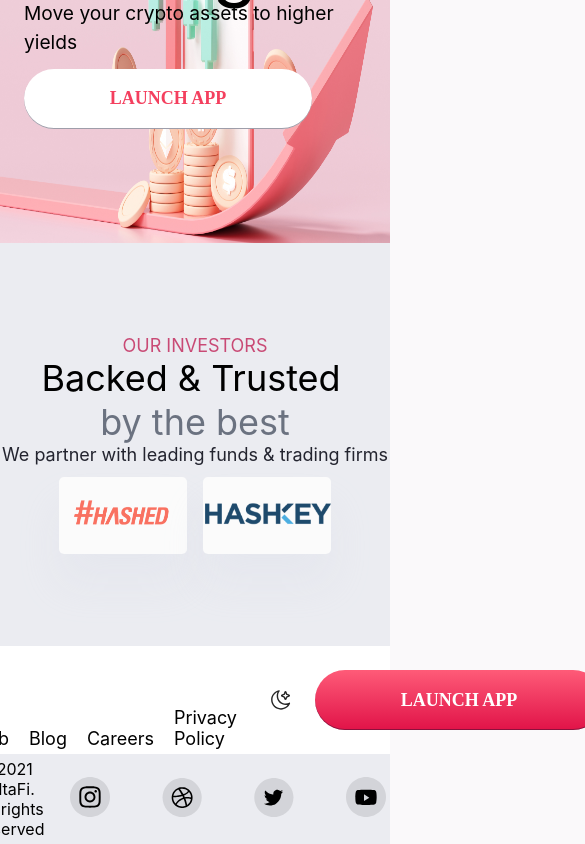
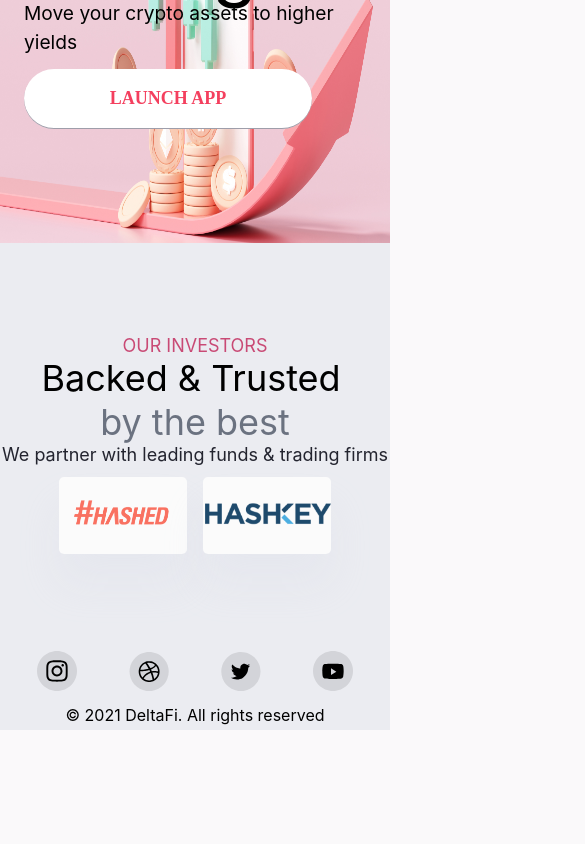
Before and after one commit to deltafi-trade/deltafi-homepage, a React (Create React App) app: page / in a window 390 px wide. Shown: the part 419-1263 px from the top of the page, 585 px wide, since content can reach past the window. After the commit the page ends 1149 px from the top, so only its background shows below. Built offline with nearby package versions, Linux system fonts and the light colour scheme; no server answers.

Commit message:
footer mobile responsive

```diff
--- a/src/components/Footer.tsx
+++ b/src/components/Footer.tsx
@@ -16,10 +16,14 @@ const FlexWrapper = styled.div`
   display: flex;
   align-items: center;
 	justify-content: space-between;
+  flex-direction: column;
 	margin: 5px 0;
 	padding-left: 16px;
   padding-right: 16px;
 
+  ${({ theme }) => theme.mediaQueries.sm} {
+    flex-direction: row;
+  }
   ${({ theme }) => theme.mediaQueries.md} {
 		margin: 24px 0;
     padding-left: 76px;
@@ -33,16 +37,25 @@ const FlexWrapper = styled.div`
 `
 
 const Container = styled.div`
-	display: flex;
+	display: none;
 	align-items: flex-end;
 	justify-content: center;
   background-color: ${({ theme }) => theme.colors.footerMain};
   color: ${({ theme }) => theme.colors.footerText};
+  ${({ theme }) => theme.mediaQueries.md} {
+    display: flex;
+  }
 `
 
 const StyledDiv = styled.div`
 	display: flex;
 	align-items: flex-end;
+  order: 1;
+  margin-bottom: 10px;
+  ${({ theme }) => theme.mediaQueries.sm} {
+    order: 2;
+    margin-bottom: 0;
+  }
 `
 
 const StyledDivMt = styled(StyledDiv)`
@@ -52,7 +65,12 @@ const StyledDivMt = styled(StyledDiv)`
   }
 `
 
-const Wrapper = styled.div``
+const Wrapper = styled.div`
+  order: 2;
+  ${({ theme }) => theme.mediaQueries.sm} {
+    order: 1;
+  }
+`
 
 const FooterContaier = styled.div`
   display: flex;
```
Also changed, not shown: src/components/Logo.tsx (line endings or trailing spaces).
